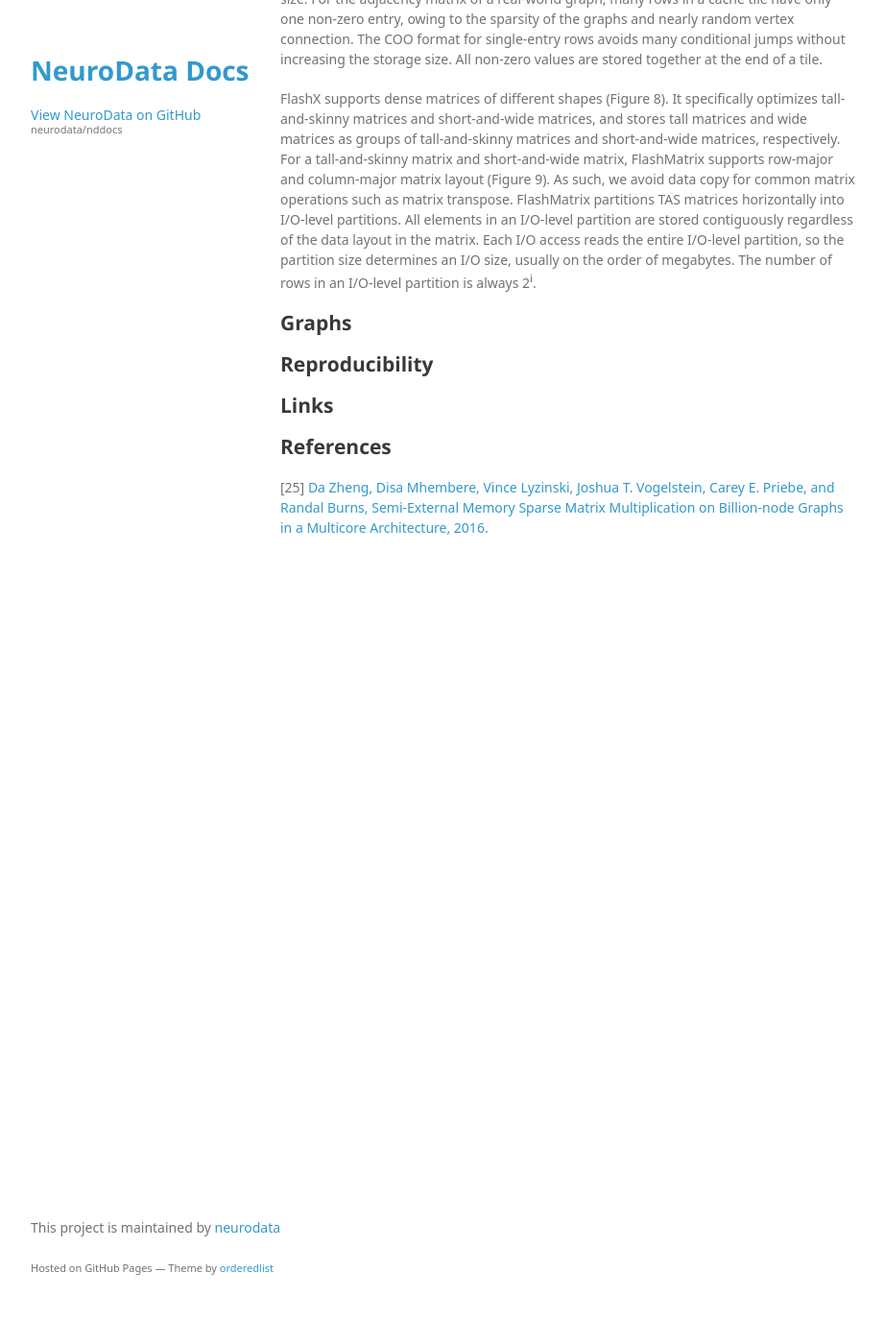
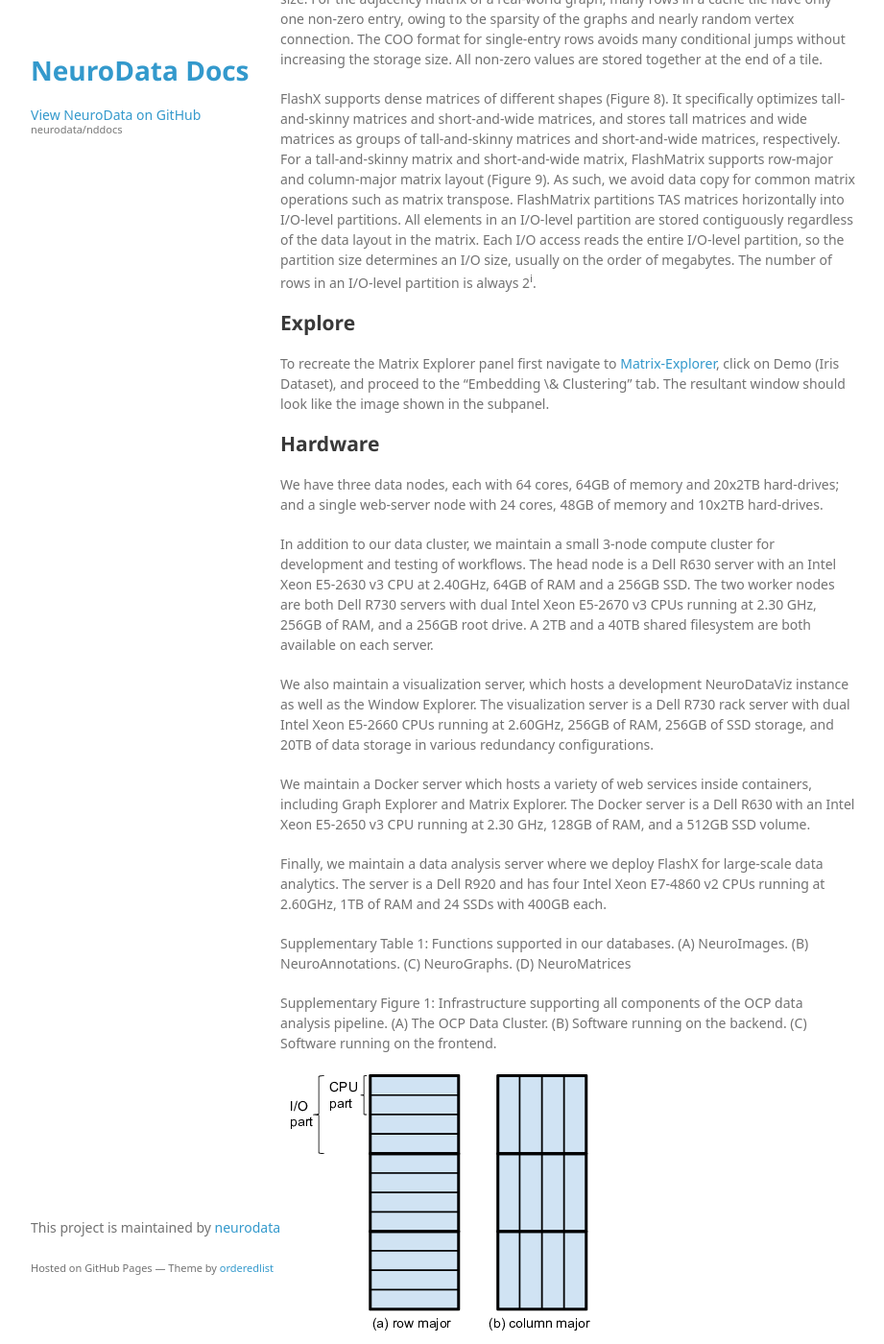
Before and after one commit to neurodata/nddocs-archive, a Jekyll site: the page built from ndpaper2016/store.md, in a window 1280 px wide and 1400 px high, scrolled down 2841 px. Shown: the whole window at 96% size, without its empty margins (178-1099 px from the left). Built offline with Jekyll 4.4.1, drawn with Linux system fonts in a browser that asks for light colours; some web fonts are replaced.

Commit message:
Adding figures.

```diff
--- a/ndpaper2016/store.md
+++ b/ndpaper2016/store.md
@@ -101,6 +101,30 @@ access reads the entire I/O-level partition, so the partition size determines an
 size, usually on the order of megabytes. The number of rows in an I/O-level
 partition is always 2<sup>i</sup>.
 
+## Explore
+
+To recreate the Matrix Explorer panel first navigate to <a href="http://mx.neurodata.io/">Matrix-Explorer</a>, click on Demo (Iris Dataset), and proceed to the "Embedding \& Clustering" tab. The resultant window should look like the image shown in the subpanel.
+
+## Hardware
+
+We have three data nodes, each with 64 cores, 64GB of memory and 20x2TB hard-drives; and a single web-server node with 24 cores, 48GB of memory and 10x2TB hard-drives.
+
+In addition to our data cluster, we maintain a small 3-node compute cluster for development and testing of workflows. The head node is a Dell R630 server with an Intel Xeon E5-2630 v3 CPU at 2.40GHz, 64GB of RAM and a 256GB SSD. The two worker nodes are both Dell R730 servers with dual Intel Xeon E5-2670 v3 CPUs running at 2.30 GHz, 256GB of RAM, and a 256GB root drive. A 2TB and a 40TB shared filesystem are both available on each server.
+
+We also maintain a visualization server, which hosts a development NeuroDataViz instance as well as the Window Explorer. The visualization server is a Dell R730 rack server with dual Intel Xeon E5-2660 CPUs running at 2.60GHz, 256GB of RAM, 256GB of SSD storage, and 20TB of data storage in various redundancy configurations.
+
+We maintain a Docker server which hosts a variety of web services inside containers, including Graph Explorer and Matrix Explorer. The Docker server is a Dell R630 with an Intel Xeon E5-2650 v3 CPU running at 2.30 GHz, 128GB of RAM, and a 512GB SSD volume.
+
+Finally, we maintain a data analysis server where we deploy FlashX for large-scale
+data analytics. The server is a Dell R920 and has four Intel Xeon E7-4860 v2 CPUs running at 2.60GHz, 1TB of RAM and 24 SSDs with 400GB each.
+
+Supplementary Table 1: Functions supported in our databases.  (A) NeuroImages. (B) NeuroAnnotations. (C) NeuroGraphs. (D) NeuroMatrices
+
+Supplementary Figure 1: Infrastructure supporting all components of the OCP data analysis pipeline.  (A) The OCP Data Cluster. (B) Software running on the backend. (C) Software running on the frontend.
+
+![figure 9](figs/FM_TAS.png)
+<figure><img src="./figs/FM_TAS.png"><figcaption></figcaption></figure>
+
 ## Graphs
 
 ## Reproducibility
```
Also changed, not shown: ndpaper2016/figs/FM_TAS.png (added).
